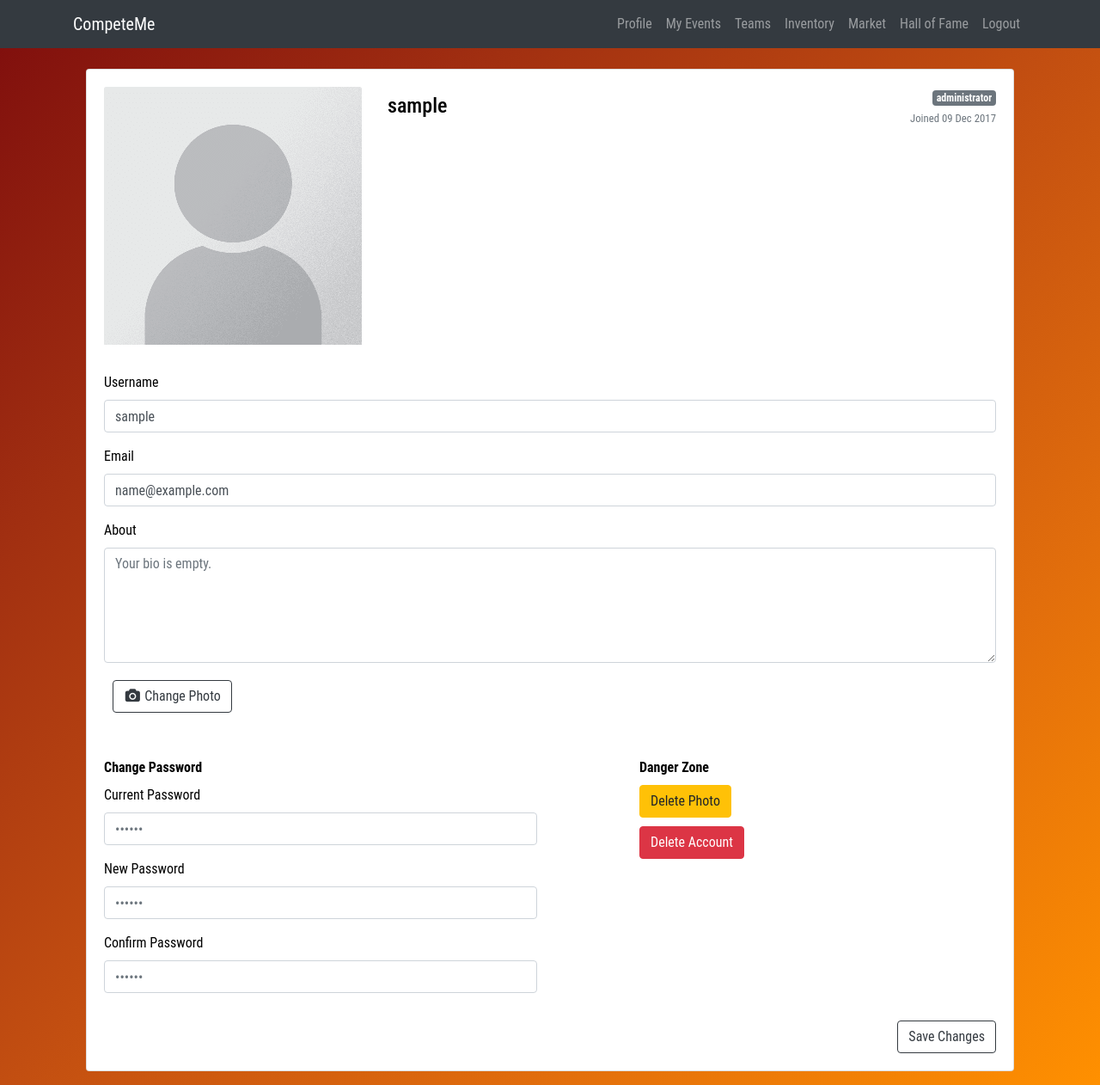
After one commit to pearlescen7/CompeteMe, a Flask app: page /edit_profile in a window 1280 px wide. The commit adds this page. Shown: the whole page at 86% size. Run offline with Flask 2, Linux system fonts and the light colour scheme; the visitor is signed in with stand-in values (Sample User, id 1); some libraries are stand-ins or nearby versions.

Commit message:
Edit profile page is now functional.
-User can delete/update pfp.
-User can delete their account.
-User can update pass, username, email, bio.
-New error messages.
-Small fixes.

```diff
--- a/app.py
+++ b/app.py
@@ -27,7 +27,7 @@ def make_unique(string):
 
 @login_manager.user_loader
 def load_user(userid):
-    return db.search_user_userid(userid)
+    return db.search_user_id(userid)
 
 @app.route("/landing_page")
 @app.route("/")
@@ -37,12 +37,18 @@ def landing_page():
 @app.route("/signup", methods = ['GET', 'POST'])
 def signup():
     if request.method == 'POST':
-        if request.files:
+        if request.files["file_nm"].filename != '':
 
+            print("SIGNUP FILE")
+            print(request.files)
+            print(request.form)
             pfp = request.files["file_nm"]
             #pfp = pfp.read()
             filename = secure_filename(pfp.filename)
             filename = make_unique(filename)
+        else:
+            print("NO SIGNUP FILE?")
+            filename = None
 
         user = User(0,username=request.form.get("mem_name"), password=generate_password_hash(request.form.get("password"), method='sha256'), email=request.form.get("emailid"), pfp=filename)
 
@@ -75,7 +81,8 @@ def signup():
 
         try:
             db.add_user(user)
-            pfp.save(os.path.join(app.config['UPLOAD_FOLDER'], filename))
+            if filename:
+                pfp.save(os.path.join(app.config['UPLOAD_FOLDER'], filename))
         except:
             flash("Error occured while adding to database.")
             return render_template("signup.html")
@@ -112,6 +119,91 @@ def login():
 def profile():
     return render_template("profile.html")
 
+@app.route("/edit_profile", methods = ['GET', 'POST'])
+@login_required
+def edit_profile():
+    if request.method == 'POST':
+        if "savebut" in request.form.keys():
+            #print(request.form)
+            #print(request.files)
+            if request.files["file_nm"].filename != '':
+
+                pfp = request.files["file_nm"]
+                filename = secure_filename(pfp.filename)
+                filename = make_unique(filename)
+
+            else:
+                filename = None
+
+            username = request.form.get("username")
+            email = request.form.get("email")
+            bio = request.form.get("bio")
+            curpassword = request.form.get("curpassword")
+            newpassword = request.form.get("newpassword")
+            newpassword2 = request.form.get("newpassword2")
+
+            user = db.search_user_username(username)
+            if user is not None:
+                if (user.username != current_user.username):
+                    flash("Username already exists.")
+                    return render_template("edit_profile.html")
+                else:
+                    username = None
+
+            user = db.search_user_email(email)
+            if user is not None:
+                if (user.email != current_user.email):
+                    flash("Email already exists.")
+                    return render_template("edit_profile.html")
+                else:
+                    email = None
+
+            if curpassword or newpassword or newpassword2:
+
+                if not check_password_hash(current_user.password, curpassword):
+                    flash("Current password is wrong.")
+                    return render_template("edit_profile.html")
+
+                elif (newpassword != newpassword2):
+                    flash("Passwords don't match.")
+                    return render_template("edit_profile.html")
+            else:
+                curpassword = None
+                newpassword = None
+                newpassword2 = None
+
+            try:
+                #print(filename)
+                db.update_user_id(current_user.id, username=username, email=email, bio=bio, password=newpassword, pfp=filename)
+                if filename:
+                    #print("UPDATING PFP")
+                    pfp.save(os.path.join(app.config['UPLOAD_FOLDER'], filename))
+                flash("0")
+                return render_template("edit_profile.html")
+
+            except:
+                flash("Error occured while adding to database.")
+                return render_template("edit_profile.html")
+
+        elif "deletebut" in request.form.keys():
+            filename = current_user.pfp
+            db.delete_user_id(current_user.id)
+            os.remove(os.path.join(app.config['UPLOAD_FOLDER'], filename))
+            flash("0")
+            return render_template("login.html")
+
+        elif "photobut" in request.form.keys():
+            filename = current_user.pfp
+            db.delete_user_pfp(current_user.id)
+            os.remove(os.path.join(app.config['UPLOAD_FOLDER'], filename))
+            flash("0")
+            return render_template("edit_profile.html")
+        else:
+            flash("Error: Nothing is posted.")
+            return render_template("edit_profile.html")
+    else:
+        return render_template("edit_profile.html")
+
 @app.route('/uploads/<filename>')
 def uploaded_file(filename):
     return send_from_directory(app.config['UPLOAD_FOLDER'], filename)
--- /dev/null
+++ b/static/edit_profile.css
@@ -0,0 +1,16 @@
+#wrapper{
+    margin-top: 5rem;
+    color:black;
+}
+
+#upload_photo {
+    opacity: 0;
+    position: absolute;
+    z-index: -1;
+ }
+
+ #upload_label {
+    cursor: pointer;
+    padding:0;
+    margin:0;
+ }
--- a/tem.txt
+++ /dev/null
@@ -1 +0,0 @@
-https://www.codeply.com/p/77NIQllbmc
--- /dev/null
+++ b/templates/edit_profile.html
@@ -0,0 +1,154 @@
+{% extends "layout.html" %}
+{% block title %}Edit Profile{% endblock %}
+{% block content %}
+
+<link href="https://maxcdn.bootstrapcdn.com/font-awesome/4.3.0/css/font-awesome.min.css" rel="stylesheet">
+<link rel="stylesheet" type="text/css" href="{{ url_for('static', filename='edit_profile.css') }}">
+<div class="container" id="wrapper">
+  <div class="col">
+    <div class="row">
+      <div class="col mb-3">
+        <div class="card">
+          <div class="card-body">
+            <div class="e-profile">
+              <div class="row">
+                <div class="col-12 col-sm-auto mb-3">
+                  <div class="mx-auto" style="width: 300px;">
+                    <div class="d-flex justify-content-center align-items-center rounded" style="height: 300px; background-color: rgb(233, 236, 239);">
+                        {% if current_user.pfp %}
+                            <img class="card-img-top" src="{{ url_for('uploaded_file', filename=current_user.pfp) }}" alt="Card image cap">
+                        {% endif %}
+                        {% if not current_user.pfp %}
+                            <img class="card-img-top" src="{{ url_for('static', filename='empty-profile.png') }}" alt="Default profile picture">
+                        {% endif %}
+                    </div>
+                  </div>
+                </div>
+                <div class="col d-flex flex-column flex-sm-row justify-content-between mb-3">
+                  <div class="text-center text-sm-left mb-2 mb-sm-0">
+                    <h4 class="pt-sm-2 pb-1 mb-0 text-nowrap">{{ current_user.username }}</h4>
+                  </div>
+                  <div class="text-center text-sm-right">
+                    <span class="badge badge-secondary">administrator</span>
+                    <div class="text-muted"><small>Joined 09 Dec 2017</small></div>
+                  </div>
+                </div>
+              </div>
+                {% with messages = get_flashed_messages() %}
+                {% if messages %}
+                    {% if (messages[0] == "0") %}
+                        <div class="alert alert-success" role="alert">
+                            Profile updated successfully. Go back to profile page to see the changes.
+                        </div>
+                    {% endif %}
+                    {% if not (messages[0] == "0") %}
+                        <div class="alert alert-danger" role="alert">
+                            {{ messages[0] }}
+                        </div>
+                    {% endif %}
+                {% endif %}
+                {% endwith %}
+              <div class="tab-content pt-3">
+                <div class="tab-pane active">
+                  <form class="form" method="post" action="" enctype="multipart/form-data">
+                    <div class="row">
+                      <div class="col">
+                        <div class="row">
+                          <div class="col">
+                            <div class="form-group">
+                              <label>Username</label>
+                              <input class="form-control" type="text" name="username" value="{{current_user.username}}">
+                            </div>
+                          </div>
+                        </div>
+                        <div class="row">
+                          <div class="col">
+                            <div class="form-group">
+                              <label>Email</label>
+                              <input class="form-control" type="text" name="email" value="{{current_user.email}}">
+                            </div>
+                          </div>
+                        </div>
+                        <div class="row">
+                          <div class="col mb-3">
+                            <div class="form-group">
+                              <label>About</label>
+                              {% if not current_user.bio %}
+                                <textarea class="form-control" rows="5" name="bio" placeholder="Your bio is empty."></textarea>
+                              {% endif %}
+                              {% if current_user.bio %}
+                                <textarea class="form-control" rows="5" name="bio" placeholder="">{{current_user.bio}}</textarea>
+                              {% endif %}
+                              <button class="btn btn-outline-dark" type="button" style="margin:20px 10px;">
+                                <i class="fa fa-fw fa-camera"></i>
+                                <label id="upload_label" for="upload_photo">Change Photo</label>
+                                <input type="file" name="file_nm" id="upload_photo">
+                              </button>
+                            </div>
+                          </div>
+                        </div>
+                      </div>
+                    </div>
+                    <div class="row">
+                      <div class="col-12 col-sm-6 mb-3">
+                        <div class="mb-2"><b>Change Password</b></div>
+                        <div class="row">
+                          <div class="col">
+                            <div class="form-group">
+                              <label>Current Password</label>
+                              <input class="form-control" type="password" name="curpassword" placeholder="••••••">
+                            </div>
+                          </div>
+                        </div>
+                        <div class="row">
+                          <div class="col">
+                            <div class="form-group">
+                              <label>New Password</label>
+                              <input class="form-control" type="password" name="newpassword" placeholder="••••••">
+                            </div>
+                          </div>
+                        </div>
+                        <div class="row">
+                          <div class="col">
+                            <div class="form-group">
+                              <label>Confirm <span class="d-none d-xl-inline">Password</span></label>
+                              <input class="form-control" type="password" name="newpassword2" placeholder="••••••"></div>
+                          </div>
+                        </div>
+                      </div>
+                      <div class="col-12 col-sm-5 offset-sm-1 mb-3">
+                        <div class="mb-2"><b>Danger Zone</b></div>
+                        <div class="row" style="margin-bottom:10px;">
+                          <div class="col">
+                            <button class="btn btn-warning" type="submit" name="photobut" value="p">
+                                Delete Photo
+                            </button>
+                        </div>
+                          </div>
+                        <div class="row">
+                          <div class="col">
+                            <button class="btn btn-danger" type="submit" name="deletebut" value="d">Delete Account</button>
+                          </div>
+                        </div>
+
+                      </div>
+                    </div>
+                    <div class="row">
+                      <div class="col d-flex justify-content-end">
+                        <button class="btn btn-outline-dark" type="submit" name="savebut" value="s">Save Changes</button>
+                      </div>
+                    </div>
+                  </form>
+
+                </div>
+              </div>
+            </div>
+          </div>
+        </div>
+      </div>
+  </div>
+</div>
+</div>
+
+
+{% endblock %}
```
Also changed, not shown: database.py (+34 -3 lines), static/profile.css (+11 -0 lines), templates/login.html (+11 -4 lines), templates/profile.html (+5 -5 lines).
